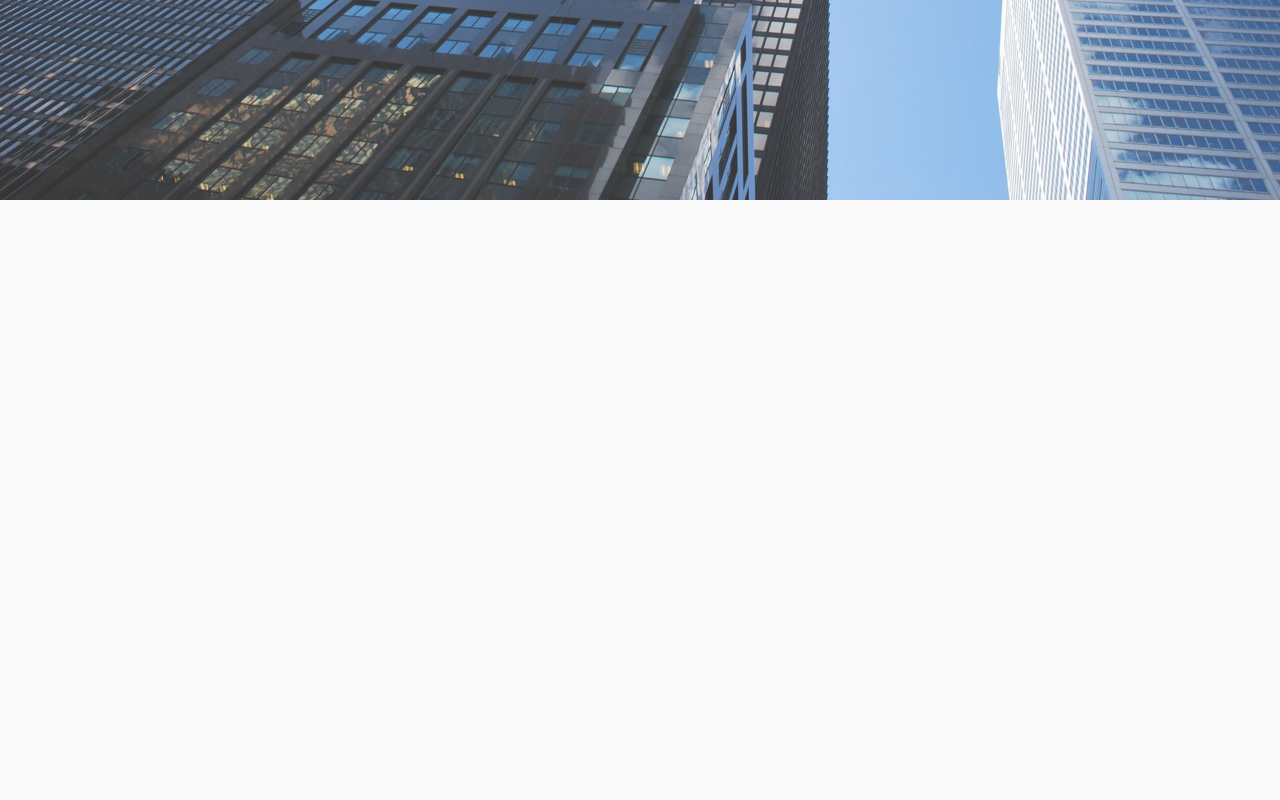
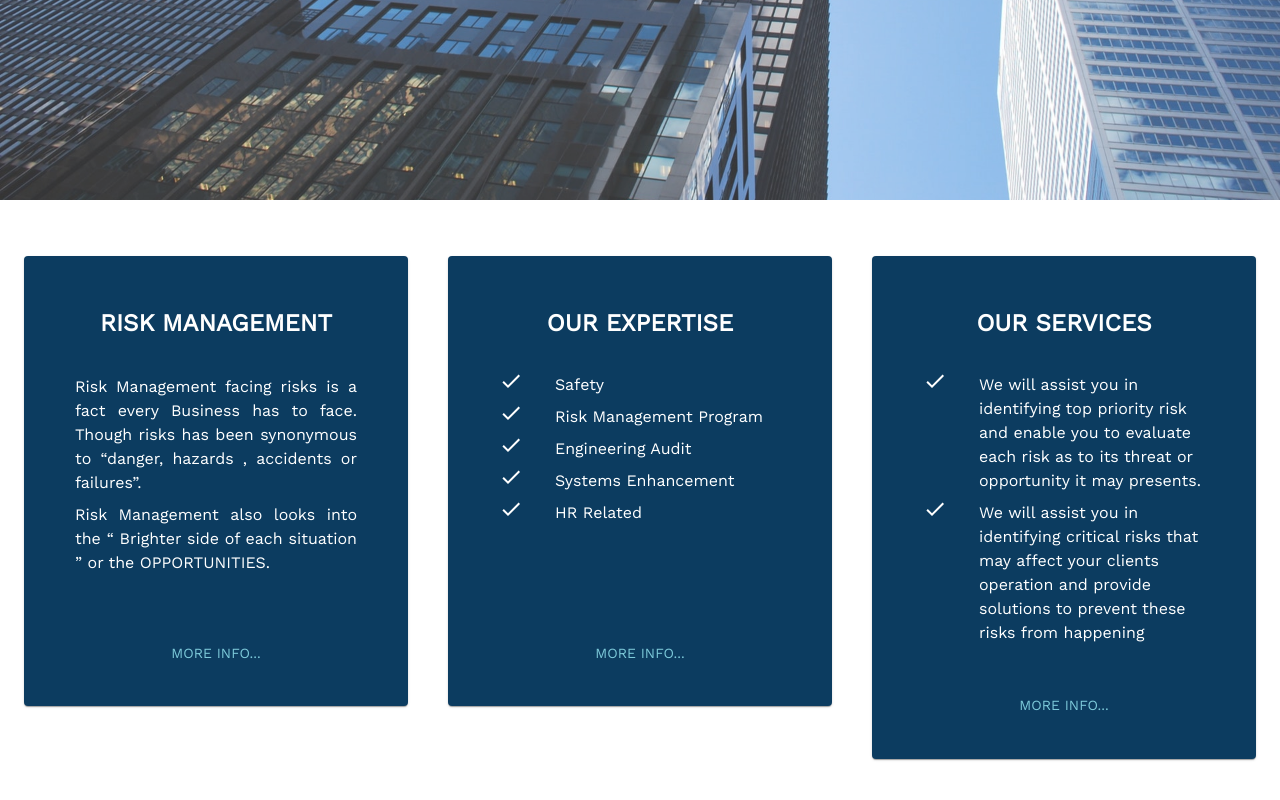
Before and after one commit to Haidoe/asterisk-co, a React (Create React App) app: page / in a window 1280 px wide. Shown: the part 656-1456 px from the top of the page. Before the commit the page ends 856 px from the top, so only its background shows below. Built offline with nearby package versions, Linux system fonts and the light colour scheme.

Commit message:
Added Summary

```diff
--- a/src/App.js
+++ b/src/App.js
@@ -2,12 +2,14 @@ import React from "react";
 import Layout from "./components/Layout";
 import MenuBar from "./components/MenuBar";
 import Banner from "./components/Banner";
+import Summary from "./components/Summary";
 
 function App() {
   return (
     <Layout>
       <MenuBar />
       <Banner />
+      <Summary />
     </Layout>
   );
 }
--- /dev/null
+++ b/src/components/Summary/Expertise.js
@@ -0,0 +1,37 @@
+import React from "react";
+import List from "@material-ui/core/List";
+import ListItem from "@material-ui/core/ListItem";
+import ListItemIcon from "@material-ui/core/ListItemIcon";
+import ListItemText from "@material-ui/core/ListItemText";
+import CheckIcon from "@material-ui/icons/Check";
+import Layout from "./Layout";
+import useStyles from "./styles";
+
+const list = [
+  "Safety",
+  "Risk Management Program",
+  "Engineering Audit",
+  "Systems Enhancement",
+  "HR Related"
+];
+
+const Expertise = () => {
+  const classes = useStyles();
+
+  return (
+    <Layout title="Our Expertise" onClick={() => []}>
+      <List component="ul" className={classes.expertiseList}>
+        {list.map(item => (
+          <ListItem className={classes.expertiseItem} key={item}>
+            <ListItemIcon className={classes.checkIcon}>
+              <CheckIcon />
+            </ListItemIcon>
+            <ListItemText primary={item} />
+          </ListItem>
+        ))}
+      </List>
+    </Layout>
+  );
+};
+
+export default Expertise;
--- /dev/null
+++ b/src/components/Summary/Layout.js
@@ -0,0 +1,38 @@
+import React from "react";
+import propTypes from "prop-types";
+import useStyles from "./styles";
+import Card from "@material-ui/core/Card";
+import CardContent from "@material-ui/core/CardContent";
+import Button from "@material-ui/core/Button";
+import Grid from "@material-ui/core/Grid";
+import Typography from "@material-ui/core/Typography";
+
+const Layout = ({ title, onClick, children }) => {
+  const classes = useStyles();
+
+  return (
+    <Grid item xs={12} lg={4}>
+      <Card className={classes.card}>
+        <CardContent className={classes.content}>
+          <Typography variant="h5" className={classes.typo}>
+            {title}
+          </Typography>
+
+          {children}
+        </CardContent>
+
+        <Button onClick={onClick} color="secondary" className={classes.btn}>
+          More info...
+        </Button>
+      </Card>
+    </Grid>
+  );
+};
+
+Layout.propTypes = {
+  children: propTypes.any.isRequired,
+  title: propTypes.string.isRequired,
+  onClick: propTypes.func.isRequired
+};
+
+export default Layout;
--- /dev/null
+++ b/src/components/Summary/RiskManagement.js
@@ -0,0 +1,25 @@
+import React from "react";
+import Typography from "@material-ui/core/Typography";
+import Layout from "./Layout";
+import useStyles from "./styles";
+
+const RiskManagement = () => {
+  const classes = useStyles();
+
+  return (
+    <Layout title="RISK MANAGEMENT" onClick={() => []}>
+      <Typography className={classes.typoP}>
+        Risk Management facing risks is a fact every Business has to face.
+        Though risks has been synonymous to{" "}
+        <q>danger, hazards , accidents or failures</q>.
+      </Typography>
+
+      <Typography className={classes.typoP}>
+        Risk Management also looks into the{" "}
+        <q> Brighter side of each situation </q> or the OPPORTUNITIES.
+      </Typography>
+    </Layout>
+  );
+};
+
+export default RiskManagement;
--- /dev/null
+++ b/src/components/Summary/Services.js
@@ -0,0 +1,34 @@
+import React from "react";
+import List from "@material-ui/core/List";
+import ListItem from "@material-ui/core/ListItem";
+import ListItemIcon from "@material-ui/core/ListItemIcon";
+import ListItemText from "@material-ui/core/ListItemText";
+import CheckIcon from "@material-ui/icons/Check";
+import Layout from "./Layout";
+import useStyles from "./styles";
+
+const list = [
+  "We will assist you in identifying top priority risk and enable you to evaluate each risk as to its threat or opportunity it may presents.",
+  "We will assist you in identifying critical risks that may affect your clients operation and provide solutions to prevent these risks from happening"
+];
+
+const Services = () => {
+  const classes = useStyles();
+
+  return (
+    <Layout title="Our Services" onClick={() => []}>
+      <List component="ul" className={classes.expertiseList}>
+        {list.map(item => (
+          <ListItem className={classes.expertiseItem} key={item}>
+            <ListItemIcon className={classes.checkIcon}>
+              <CheckIcon />
+            </ListItemIcon>
+            <ListItemText primary={item} />
+          </ListItem>
+        ))}
+      </List>
+    </Layout>
+  );
+};
+
+export default Services;
--- /dev/null
+++ b/src/components/Summary/index.js
@@ -0,0 +1,25 @@
+import React from "react";
+import Box from "@material-ui/core/Box";
+import Container from "@material-ui/core/Container";
+import Grid from "@material-ui/core/Grid";
+import RiskManagement from "./RiskManagement";
+import Expertise from "./Expertise";
+import Services from "./Services";
+import useStyles from "./styles";
+
+const Summary = () => {
+  const classes = useStyles();
+  return (
+    <Box className={classes.box}>
+      <Container>
+        <Grid spacing={5} container className={classes.grid}>
+          <RiskManagement />
+          <Expertise />
+          <Services />
+        </Grid>
+      </Container>
+    </Box>
+  );
+};
+
+export default Summary;
--- /dev/null
+++ b/src/components/Summary/styles.js
@@ -0,0 +1,48 @@
+import { makeStyles } from "@material-ui/core/styles";
+
+const useStyles = makeStyles(theme => ({
+  box: {
+    paddingTop: "4em",
+    paddingBottom: "4em",
+    background: "#FFF"
+  },
+  content: {
+    padding: 0
+  },
+  card: {
+    backgroundColor: theme.palette.primary.main,
+    color: "#FFF",
+    padding: "2.5em",
+    textAlign: "center",
+    display: "flex",
+    flexDirection: "column",
+    justifyContent: "space-between",
+    [theme.breakpoints.up("lg")]: {
+      minHeight: 450
+    }
+  },
+  typo: {
+    textTransform: "uppercase",
+    marginBottom: "1.5em",
+    fontWeight: "bold"
+  },
+  typoP: {
+    textAlign: "justify",
+    marginBottom: "0.5em"
+  },
+  btn: {
+    marginTop: "1em"
+  },
+  checkIcon: {
+    color: "#FFF"
+  },
+  expertiseList: {
+    marginTop: "-1em"
+  },
+  expertiseItem: {
+    padding: 0,
+    alignItems: "start"
+  }
+}));
+
+export default useStyles;
```
